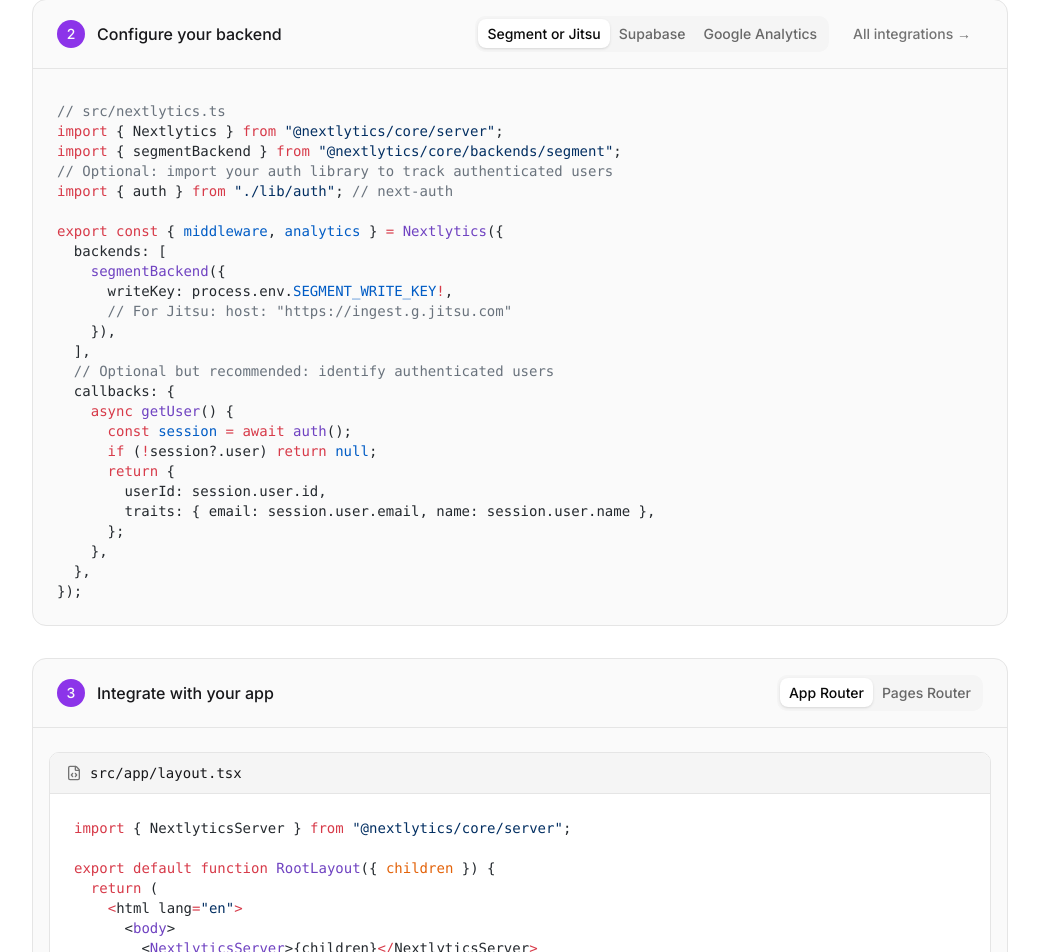
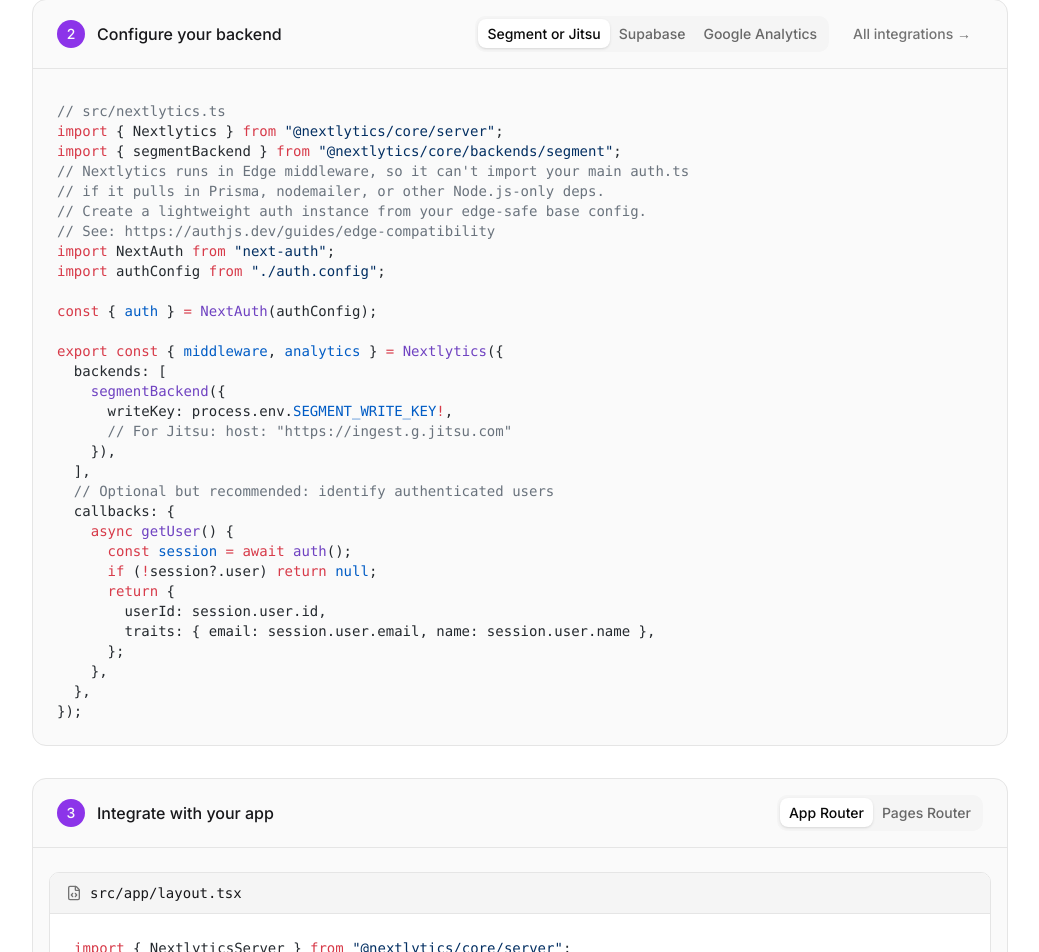
Before and after one commit to jitsucom/nextlytics, a Next.js app in the folder packages/website/: page / in a window 1280 px wide. Shown: the part 1899-2851 px from the top of the page, without its empty margins (120-1159 px from the left). Built offline with nearby package versions, Linux system fonts and the light colour scheme; no server answers.

Commit message:
docs: show edge-compatible auth pattern in examples

```diff
--- a/packages/website/src/copy/index.ts
+++ b/packages/website/src/copy/index.ts
@@ -15,7 +15,16 @@
   yarn: "yarn add @nextlytics/core",
 } as const;
 
-const defaultAuthImport = 'import { auth } from "./lib/auth"; // next-auth';
+const defaultAuthImport = [
+  "// Nextlytics runs in Edge middleware, so it can't import your main auth.ts",
+  "// if it pulls in Prisma, nodemailer, or other Node.js-only deps.",
+  "// Create a lightweight auth instance from your edge-safe base config.",
+  "// See: https://authjs.dev/guides/edge-compatibility",
+  'import NextAuth from "next-auth";',
+  'import authConfig from "./auth.config";',
+  "",
+  "const { auth } = NextAuth(authConfig);",
+].join("\n");
 const defaultAuthCallback = [
   "    async getUser() {",
   "      const session = await auth();",
@@ -44,7 +53,6 @@
     "// src/nextlytics.ts",
     'import { Nextlytics } from "@nextlytics/core/server";',
     opts.backendImport,
-    "// Optional: import your auth library to track authenticated users",
     authImport,
     "",
     "export const { middleware, analytics } = Nextlytics({",
```
Also changed, not shown: 1 other file (tests, documents, lock files or other folders).
